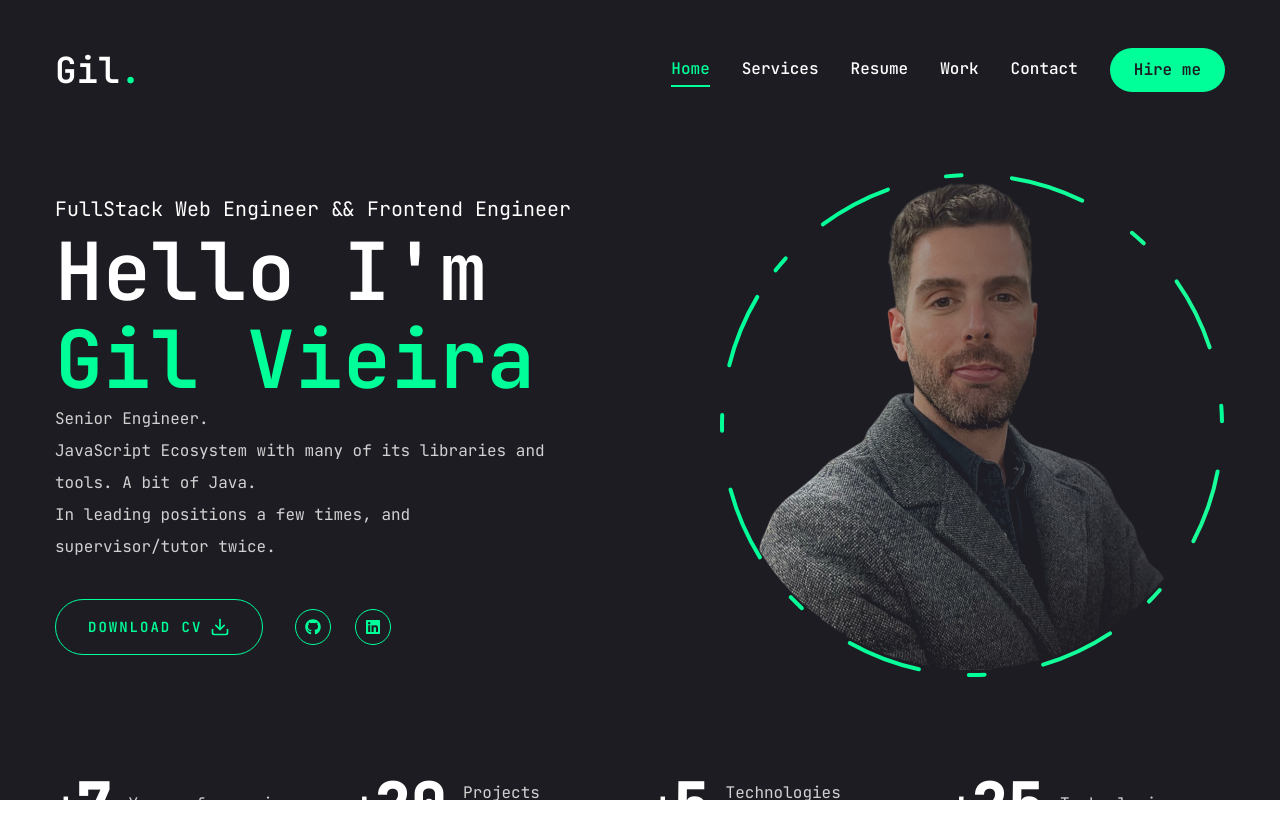
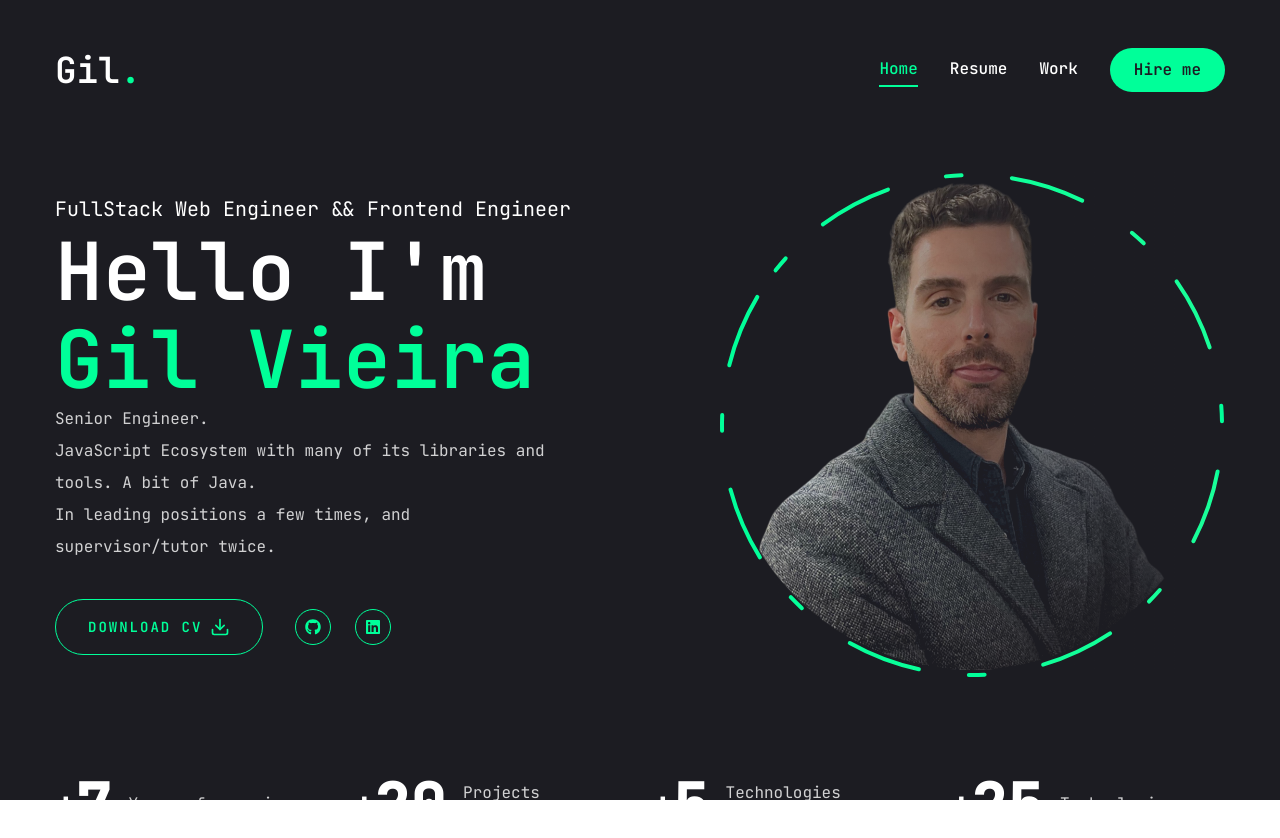
Before and after one commit to gilvicentevieira/gil-portfolio, a Next.js app: page / in a window 1280 px wide. Shown: the top 838 px of the page. Built offline with nearby package versions, Linux system fonts and the light colour scheme.

Commit message:
update on nav comp

```diff
--- a/components/Nav.jsx
+++ b/components/Nav.jsx
@@ -9,20 +9,12 @@ const links = [
     path: "/"
   },
   {
-    name: "services",
-    path: "/services"
-  },
-  {
     name: "resume",
     path: "/resume"
   },
   {
     name: "work",
     path: "/work"
-  },
-  {
-    name: "contact",
-    path: "/contact"
   }
 ]
 
```
